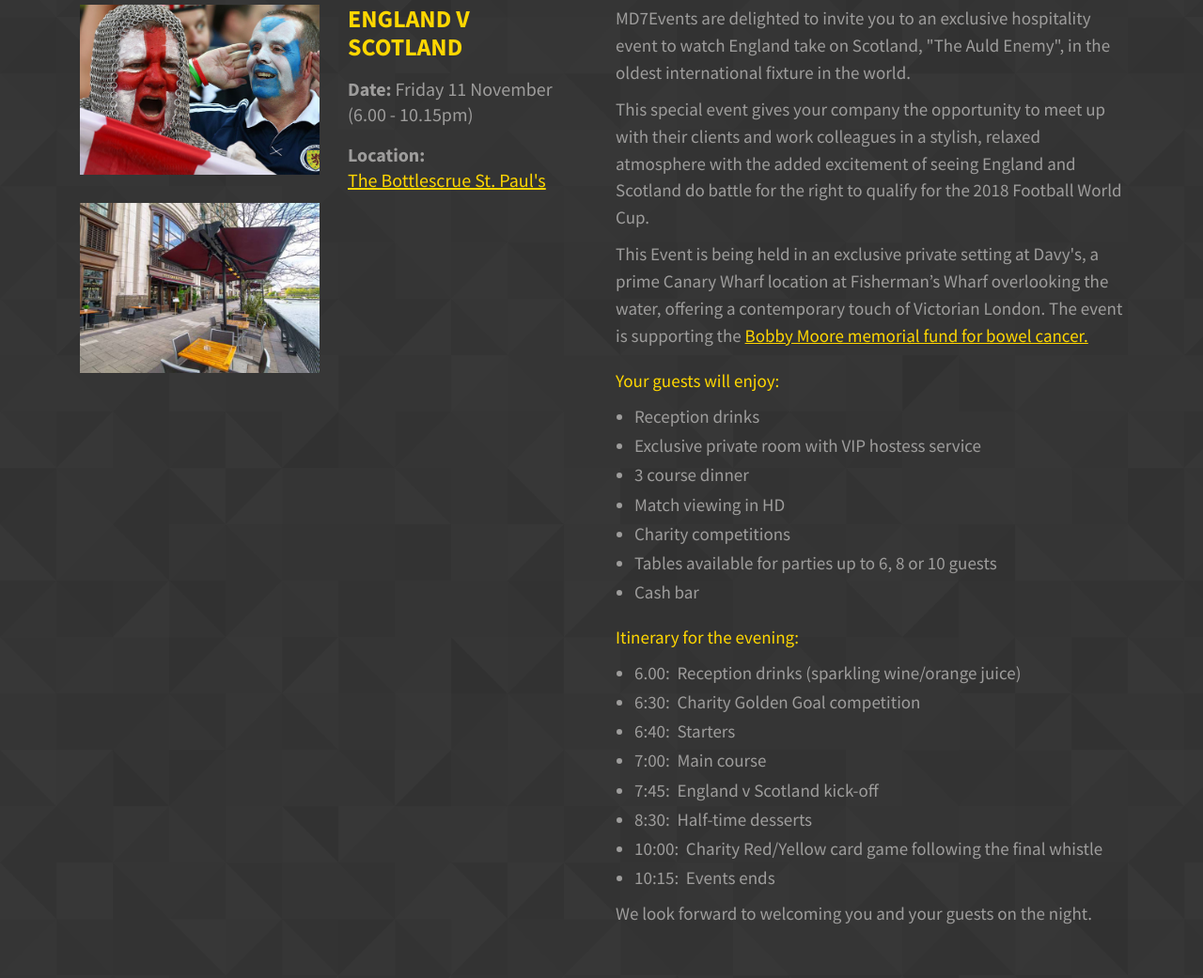
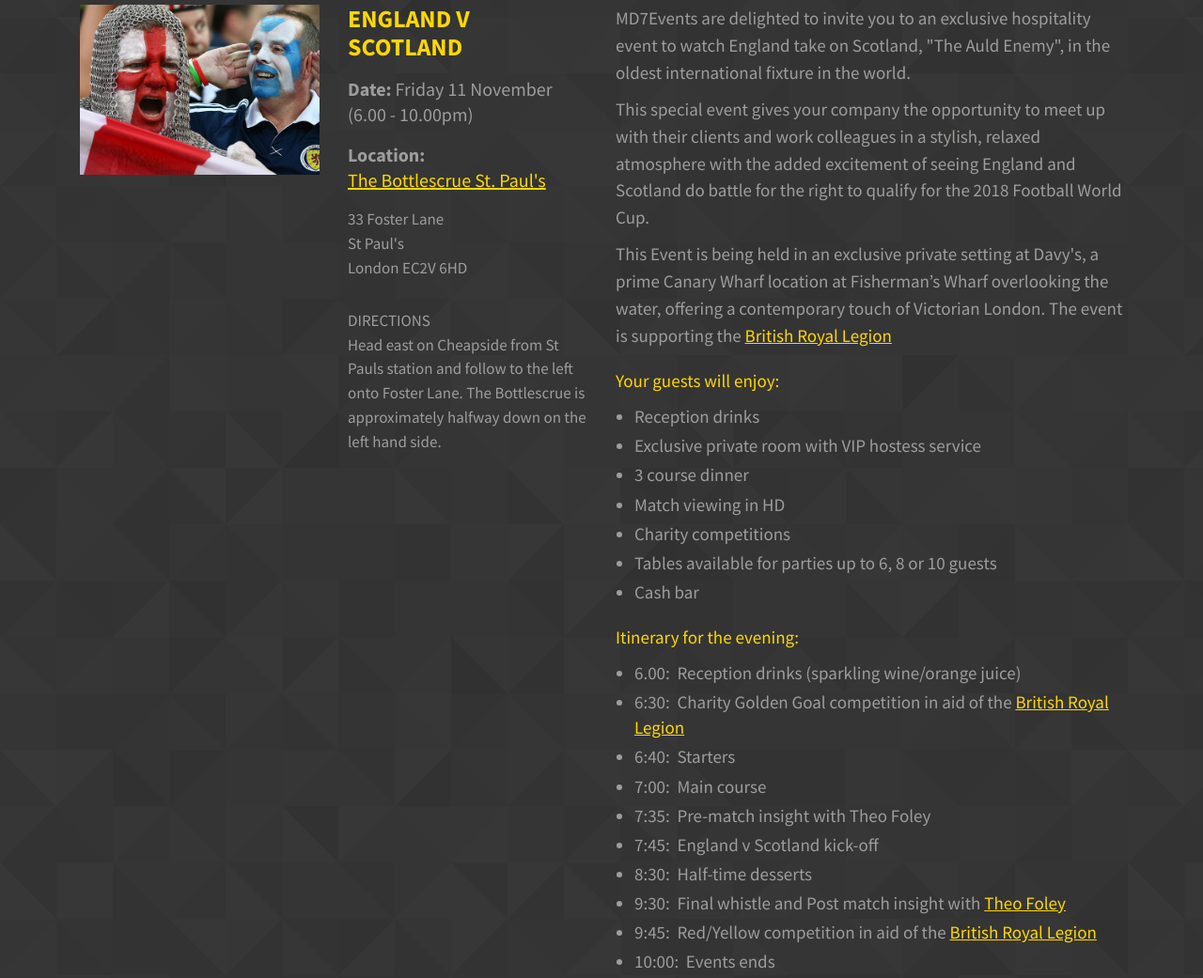
Before and after one commit to HegartyCreative/MD7Events, a plain HTML site: page index.html in a window 1280 px wide. Shown: the part 1842-2883 px from the top of the page at 94% size. Drawn offline with Linux system fonts and the light colour scheme.

Commit message:
Added details for the England v Scotland game

```diff
--- a/index.html
+++ b/index.html
@@ -111,19 +111,21 @@
   <div class="row master_event last">
       <div class="col-md-3 event_img test">
         <img class="topImage" src="img/scotland.jpg">
-        <img class="bottomImage" src="img/scotland2.jpg">
       </div> <!-- End of col md 3 -->
 
       <div class="col-md-3 event_intro test">
     <h4><span class="heavyText">England v Scotland</span></h4>
-    <h4>Date: <span class="lightText">Friday 11 November<br> (6.00 - 10.15pm)</span></h4>
+    <h4>Date: <span class="lightText">Friday 11 November<br> (6.00 - 10.00pm)</span></h4>
     <h4>Location: <span class="lightText"><br><a href="http://www.davy.co.uk/wine-bar/bottlescrue/#food-wine" target="_blank">The Bottlescrue St. Paul's</a></span></h4>
+      <p>33 Foster Lane<br>St Paul's<br>London EC2V 6HD</p>
+      <br>
+      <P>DIRECTIONS<br>Head east on Cheapside from St Pauls station and follow to the left onto Foster Lane. The Bottlescrue is approximately halfway down on the left hand side.</P>
       </div> <!-- End of event intro div -->
 
       <div class="col-md-6 event_description test">
         <p>MD7Events are delighted to invite you to an exclusive hospitality event to watch England take on Scotland, "The Auld Enemy", in the oldest international fixture in the world.</p>
         <p>This special event gives your company the opportunity to meet up with their clients and work colleagues in a stylish, relaxed atmosphere with the added excitement of seeing England and Scotland do battle for the right to qualify for the 2018 Football World Cup.</p>
-        <p>This Event is being held in an exclusive  private setting at Davy's, a prime Canary Wharf location at Fisherman’s Wharf overlooking the water, offering a contemporary touch of Victorian London. The event is supporting the <a href="http://www.cancerresearchuk.org/support-us/become-a-partner/our-charity-partners/bobby-moore-fund" target="_blank">Bobby Moore memorial fund for bowel cancer.</a>
+        <p>This Event is being held in an exclusive  private setting at Davy's, a prime Canary Wharf location at Fisherman’s Wharf overlooking the water, offering a contemporary touch of Victorian London. The event is supporting the <a href="http://www.britishlegion.org.uk" target="_blank">British Royal Legion</a>
 
         </p>
         <p class="highlight">Your guests will enjoy:</p>
@@ -139,13 +141,15 @@
         <p class="highlight">Itinerary for the evening:</p>
         <ul>
           <li>6.00: &nbsp;Reception drinks (sparkling wine/orange juice)</li>
-          <li>6:30: &nbsp;Charity Golden Goal competition</li>
+          <li>6:30: &nbsp;Charity Golden Goal competition in aid of the <a href="http://www.britishlegion.org.uk" target="_blank">British Royal Legion</a></li>
           <li>6:40: &nbsp;Starters</li>
           <li>7:00: &nbsp;Main course</li>
+          <li>7:35: &nbsp;Pre-match insight with Theo Foley</li>
           <li>7:45: &nbsp;England v Scotland kick-off</li>
           <li>8:30: &nbsp;Half-time desserts</li>
-          <li>10:00: &nbsp;Charity Red/Yellow card game following the final whistle</li>
-          <li>10:15: &nbsp;Events ends </li>
+          <li>9:30: &nbsp;Final whistle and Post match insight with <a href="https://en.wikipedia.org/wiki/Theo_Foley" target="_blank">Theo Foley</a></li>
+          <li>9:45: &nbsp;Red/Yellow competition in aid of the <a href="http://www.britishlegion.org.uk" target="_blank">British Royal Legion</a></li>
+          <li>10:00: &nbsp;Events ends </li>
         </ul>
         <p>We look forward to welcoming you and your guests on the night.</p>
       </div> <!-- End of col md 3-->
```
